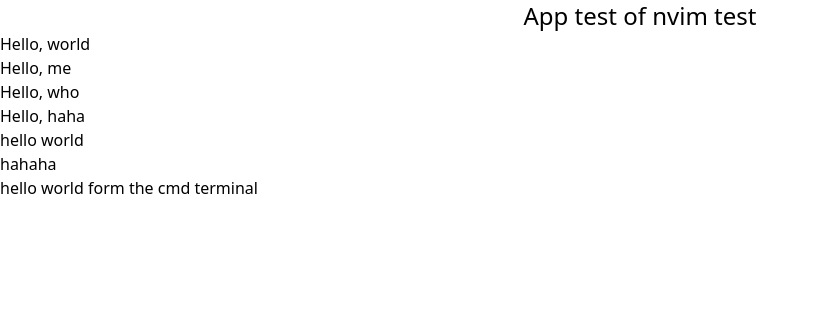
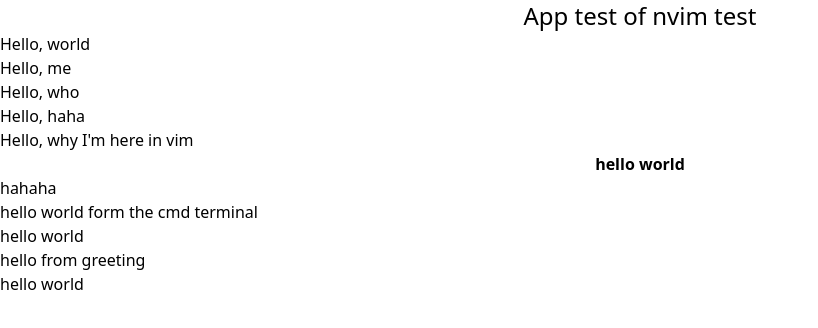
Before and after one commit to helmordev/first-react-app, a React (Vite) app: page / in a window 1280 px wide. Shown: the top 328 px of the page, without its empty margins (0-818 px from the left). Built offline with nearby package versions, Linux system fonts and the light colour scheme.

Commit message:
practice code from native vim editor

```diff
--- a/src/App.tsx
+++ b/src/App.tsx
@@ -1,4 +1,7 @@
 import Test from "./components/test";
+const Greeet = () => {
+  return <div>hello from greeting</div>;
+};
 
 const App = () => {
   return (
@@ -7,10 +10,18 @@
         App test of nvim test
       </div>
       <Test />
-      <div>hello world</div>
+      <div className="text-center font-bold">hello world</div>
       <div>hahaha</div>
       <h2>hello world form the cmd terminal</h2>
+      <h1>hello world</h1>
+      <Greeet />
+      <Hello name="world" />
     </>
   );
 };
+
+const Hello = async ({ name }: { name: string }) => {
+  return <div>hello {name}</div>;
+};
+
 export default App;
--- a/src/components/Card.tsx
+++ b/src/components/Card.tsx
@@ -2,6 +2,7 @@
   return (
     <div className="text-teal-600 text-center font-bold">
       <div>hello this is a card component</div>
+      <div>hello neovim from vim</div>
     </div>
   );
 };
--- /dev/null
+++ b/src/components/Example.tsx
@@ -0,0 +1,10 @@
+const Example = () => {
+  return (
+    <div>
+      <h1>hello world form the example tsx</h1>
+      <div>hello again to div container</div>
+    </div>
+  );
+};
+
+export default Example;
--- /dev/null
+++ b/src/components/Hello.tsx
@@ -0,0 +1,5 @@
+const Hello = () => {
+  return <div>hello world text from vim</div>;
+};
+
+export default Hello;
--- a/src/components/test.tsx
+++ b/src/components/test.tsx
@@ -9,6 +9,7 @@
       <Greeting name="me" />
       <Greeting name="who" />
       <Greeting name="haha" />
+      <Greeting name="why I'm here in vim" />
     </>
   );
 };
--- a/src/main.tsx
+++ b/src/main.tsx
@@ -1,4 +1,4 @@
-import { StrictMode } from "react";
+import { StrictMode } from "react"
 import { createRoot } from "react-dom/client";
 import { BrowserRouter } from "react-router";
 import App from "./App.tsx";
```
